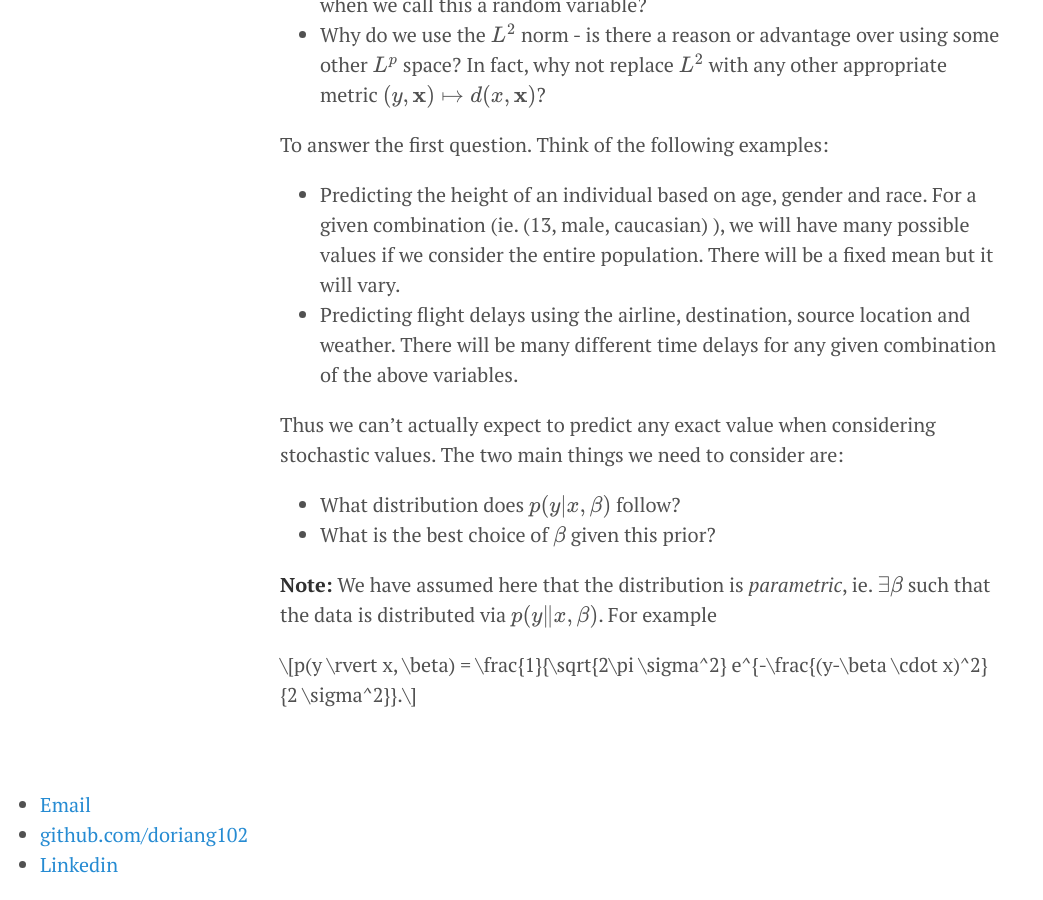
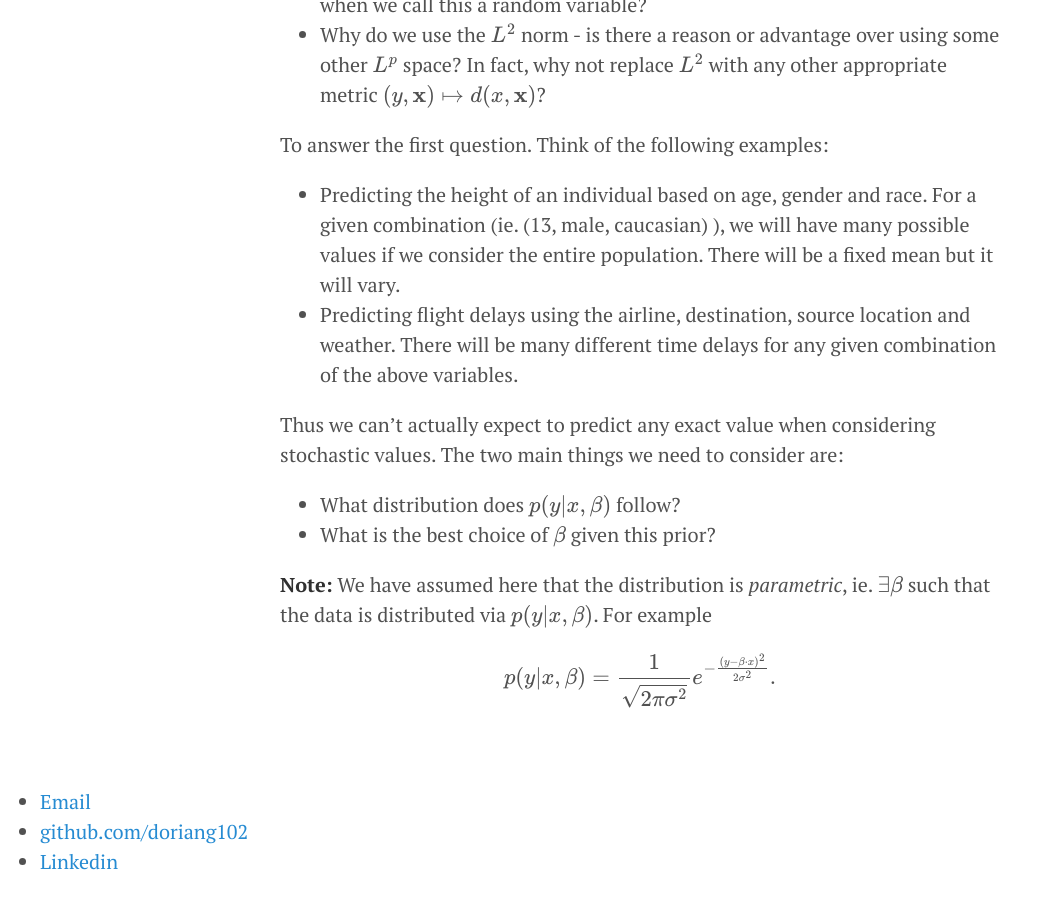
Before and after one commit to doriang102/doriang102.github.io, a Jekyll site: the page built from _posts/2017-07-04-Introduction-To-Regression.md, in a window 1280 px wide and 900 px high, scrolled down 1132 px. Shown: the whole window, without its empty margins (0-1043 px from the left). Built offline with Jekyll 4.4.1, drawn with Linux system fonts in a browser that asks for light colours; our own code applies the rules of GitHub Pages for plain Markdown files; formulas are drawn with MathJax 3.

Commit message:
Update 2017-07-04-Introduction-To-Regression.md

```diff
--- a/_posts/2017-07-04-Introduction-To-Regression.md
+++ b/_posts/2017-07-04-Introduction-To-Regression.md
@@ -35,6 +35,6 @@ Thus we can't actually expect to predict any exact value when considering stocha
 - What is the best choice of $$\beta$$ given this prior?
 
 
-**Note:** We have assumed here that the distribution is *parametric*, ie. $$\exists \beta$$ such that the data is distributed via $$ p(y\|x,\beta)$$. For example
+**Note:** We have assumed here that the distribution is *parametric*, ie. $$\exists \beta$$ such that the data is distributed via $$ p(y\rvert x,\beta)$$. For example
 
-$$p(y \rvert x, \beta) = \frac{1}{\sqrt{2\pi \sigma^2} e^{-\frac{(y-\beta \cdot x)^2}{2 \sigma^2}}.$$
+$$p(y \rvert x, \beta) = \frac{1}{\sqrt{2\pi \sigma^2}} e^{-\frac{(y-\beta \cdot x)^2}{2 \sigma^2}}.$$
```
